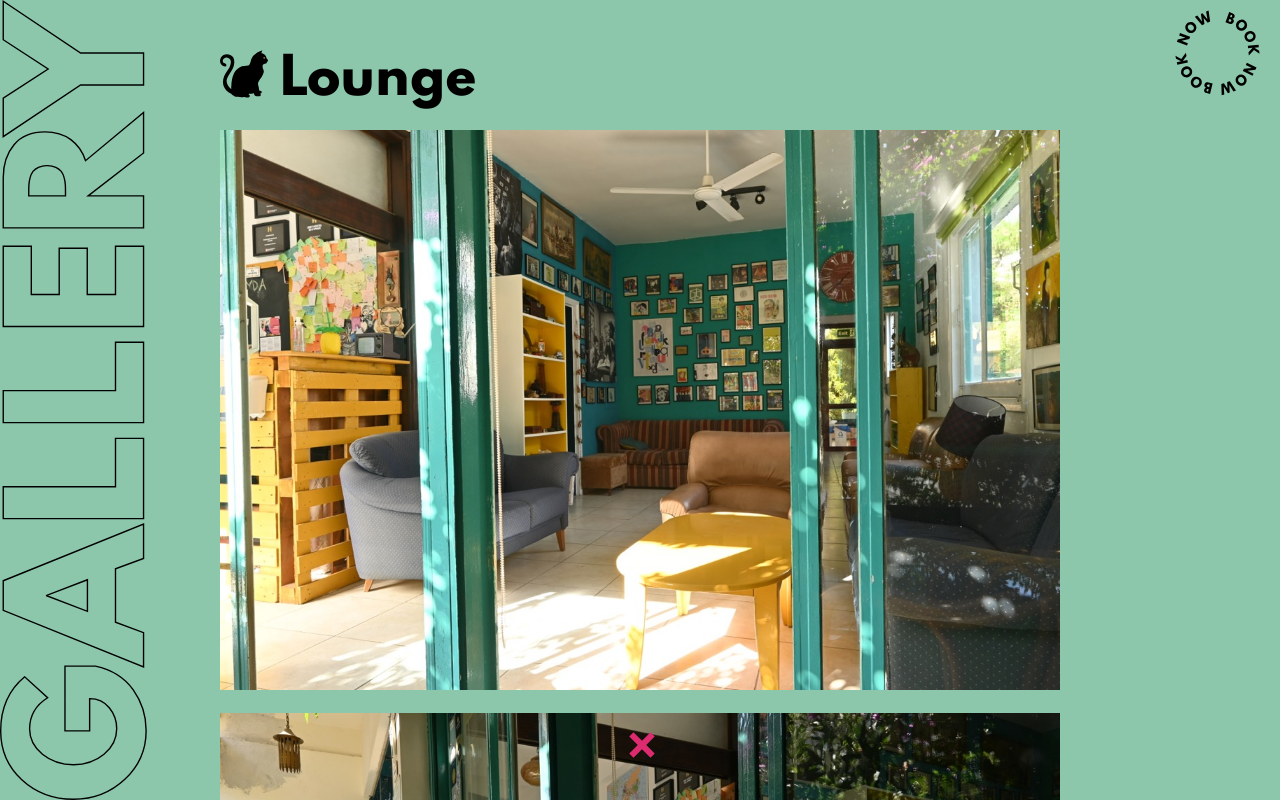
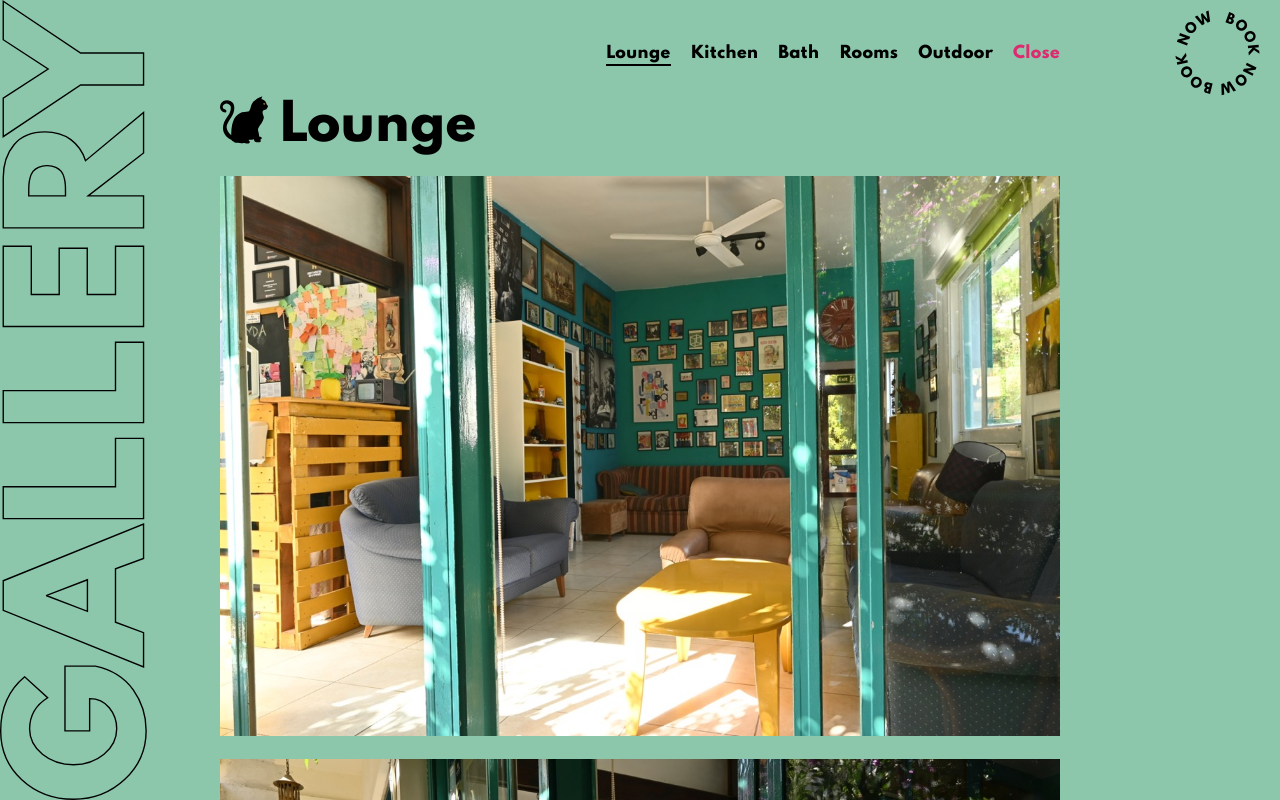
Before and after one commit to annazayarova/hostel, a React (Create React App) app: page /lounge in a window 1280 px wide. Shown: the top 800 px of the page. Built offline with nearby package versions, Linux system fonts and the light colour scheme.

Commit message:
add menu tro galleries

```diff
--- a/src/pages/galleries/GalleryContainer.js
+++ b/src/pages/galleries/GalleryContainer.js
@@ -1,16 +1,28 @@
-import React, { useState } from 'react';
+import React from 'react';
 import styled from 'styled-components';
-import { Link } from 'react-router-dom';
+import { NavLink, Link } from 'react-router-dom';
 
 import Img from '../../common/Img';
 import Text from '../../common/Text';
 
 import { ReactComponent as GalleryTitle } from '../../img/gallery.svg';
 import { ReactComponent as Cat } from '../../img/cat.svg';
+import { ReactComponent as CloseIcon } from '../../img/arrow.svg';
 
 import BookNow from '../../common/BookNow';
 
 const GalleryContainer = ({ title, images, subtitle }) => {
+
+    const renderMenu = () => (
+        <>
+            <StyledNavLink to='/lounge'><Text small><em>Lounge</em></Text></StyledNavLink>
+            <StyledNavLink to='/kitchen'><Text small><em>Kitchen</em></Text></StyledNavLink>
+            <StyledNavLink to='/bath'><Text small><em>Bath</em></Text></StyledNavLink>
+            <StyledNavLink to='/rooms'><Text small><em>Rooms</em></Text></StyledNavLink>
+            <StyledNavLink to='/outdoor'><Text small><em>Outdoor</em></Text></StyledNavLink>
+            <CloseNavLink to='/'><Text small><em>Close</em></Text></CloseNavLink>
+        </>
+    );
 
     return (
         <Root>
@@ -21,6 +33,14 @@ const GalleryContainer = ({ title, images, subtitle }) => {
             <Container>
                 <Col>
                     <Header>
+                        <Close>
+                            <CloseLink to='/'><StyledCloseIcon /></CloseLink>
+                        </Close>
+
+                        <MenuTop>
+                            { renderMenu() }
+                        </MenuTop>
+
                         <Title>
                             <StyledCat />
 
@@ -38,9 +58,15 @@ const GalleryContainer = ({ title, images, subtitle }) => {
                 </Col>
             </Container>
 
-            <Footer>
-                <Link to='/'><Close/></Link>
-            </Footer>
+            <MenuBottom>
+                { renderMenu() }
+            </MenuBottom>
+
+            <Link to="/">
+                <Footer small>
+                    <em>&copy; { new Date().getFullYear() } Lemongrass hostel</em>
+                </Footer>
+            </Link>
         </Root>
     );
 }
@@ -63,19 +89,20 @@ const Title = styled.div`
 `;
 
 const Header = styled.div`
-    padding: 50px 0 10px;
+    padding: 10px 0;
 `;
 
 const StyledText = styled(Text)`
     margin: 10px 0;
 `;
 
-const Footer = styled.div`
-    padding: 40px 0;
-
-    @media(max-width: ${ ({ theme }) => theme.tabletBreakpoint }) {
-        padding: 50px 0 40px;
-    }
+const Footer = styled(Text)`
+    cursor: pointer;
+    padding: 20px 0 40px;
+    text-align: center;
+    width: 100%;
+    margin: 0 auto;
+    text-decoration: underline;
 `;
 
 const StyledImg = styled(Img)`
@@ -124,28 +151,98 @@ const StyledGalleryTitle = styled(GalleryTitle)`
     }
 `;
 
-const Close = styled.div`
-    position: fixed;
-    left: 50%;
-    margin-left: -16px;
-    bottom: 40px;
-    width: 30px;
-    height: 30px;
+const MenuTop = styled.div`
+    margin: 30px 0;
+    display: flex;
+    justify-content: flex-end;
 
-    &:before, &:after {
-        position: absolute;
-        left: 15px;
-        content: ' ';
-        height: 30px;
-        width: 6px;
-        background-color: ${ ({ theme })=> theme.tertiaryColor };
+    @media(max-width: ${ ({ theme }) => theme.tabletBreakpoint }) {
+        display: none;
     }
 
-    &:before {
-        transform: rotate(45deg);
+    ${ Text } {
+        letter-spacing: 0;
+    }
+`;
+
+const MenuBottom = styled.div`
+    margin: 30px 0;
+    justify-content: flex-start;
+    flex-wrap: wrap;
+    display: none;
+
+    @media(max-width: ${ ({ theme }) => theme.tabletBreakpoint }) {
+        display: flex;
     }
 
-    &:after {
-        transform: rotate(-45deg);
+    ${ Text } {
+        letter-spacing: 0;
+        margin-top: 10px;
     }
 `;
+
+const activeClassName = 'nav-item-active'
+
+const StyledNavLink = styled(NavLink).attrs({ activeClassName })`
+    margin-left: 20px;
+    position: relative;
+
+    @media(max-width: ${ ({ theme }) => theme.tabletBreakpoint }) {
+        margin-right: 20px;
+        margin-left: 0;
+    }
+
+    &.${ activeClassName } {
+        &:after {
+            content: '';
+            position: absolute;
+            width: 100%;
+            height: 2px;
+            background: black;
+            bottom: 0;
+        }
+    }
+`;
+
+const CloseNavLink = styled(NavLink)`
+    margin-left: 20px;
+
+    ${ Text } {
+        color: ${ ({ theme}) => theme.tertiaryColor };
+    }
+
+    @media(max-width: ${ ({ theme }) => theme.tabletBreakpoint }) {
+        margin-right: 20px;
+        margin-left: 0;
+    }
+`;
+
+const CloseLink= styled(NavLink)`
+    ${ Text } {
+        color: ${ ({ theme}) => theme.tertiaryColor };
+    }
+`;
+
+const Close= styled.div`
+    margin: 28px 0;
+    display: none;
+
+    @media(max-width: ${ ({ theme }) => theme.tabletBreakpoint }) {
+        display: block;
+    }
+`;
+
+const StyledCloseIcon= styled(CloseIcon)`
+    width: 22px;
+    height: 22px;
+    display: none;
+    transform: rotate(-90deg);
+
+    path {
+        fill: black;
+    }
+
+    @media(max-width: ${ ({ theme }) => theme.tabletBreakpoint }) {
+        display: block;
+    }
+`;
```
